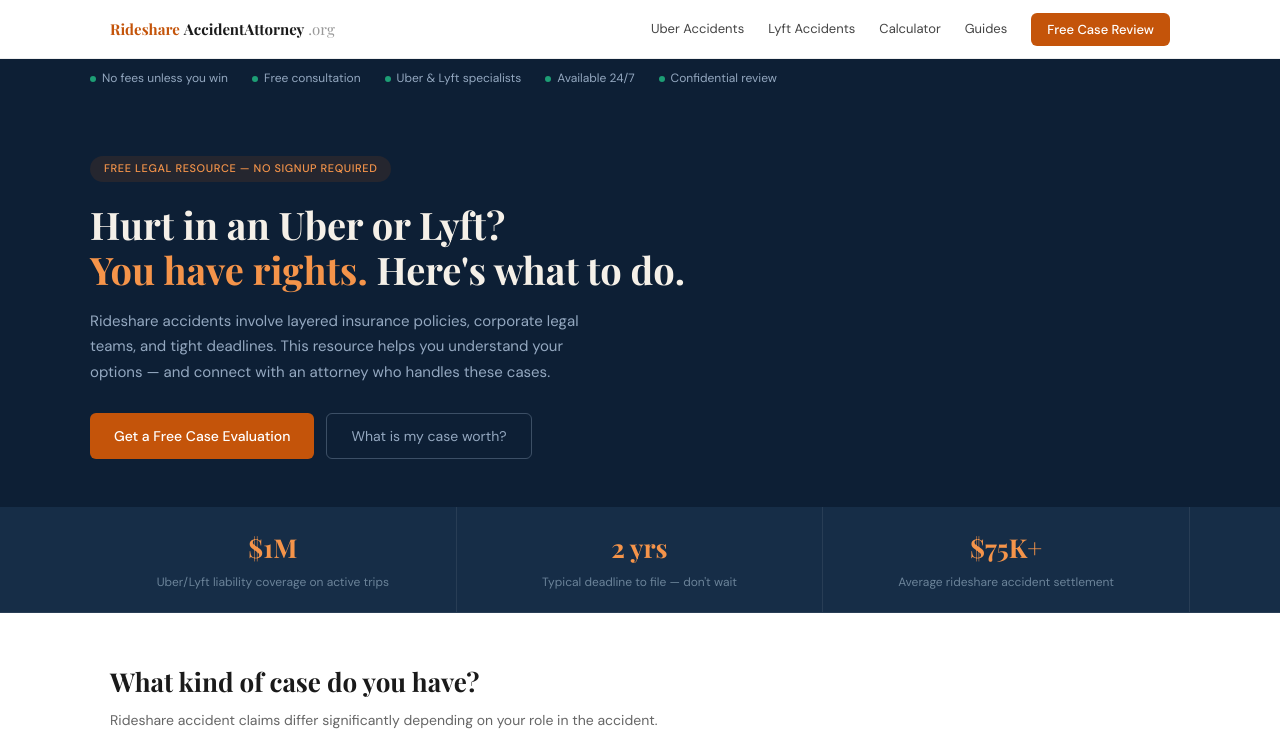
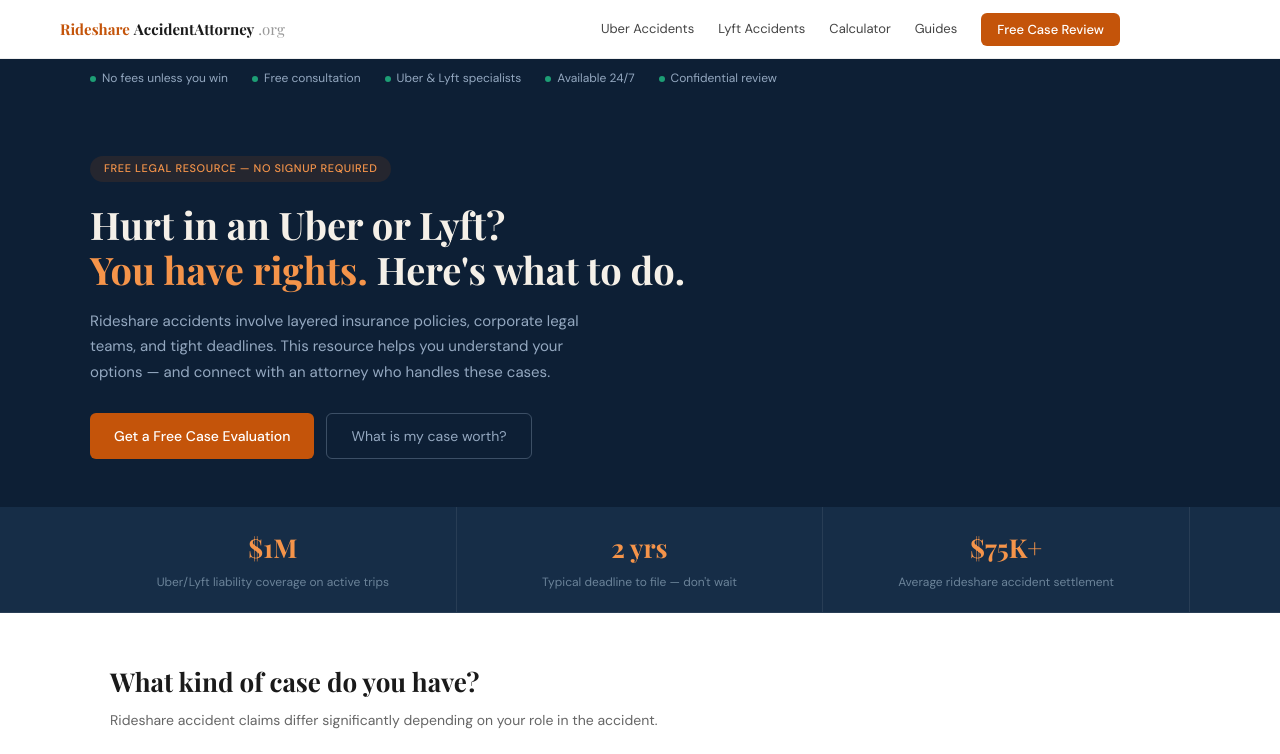
Before and after one commit to grqk654/rideshareaccidentattorney, a React (Vite) app: page / in a window 1280 px wide. Shown: the top 754 px of the page. Built offline with nearby package versions, Linux system fonts and the light colour scheme.

Commit message:
Adjust Nav component styles for better layout

```diff
--- a/src/App.jsx
+++ b/src/App.jsx
@@ -348,7 +348,7 @@ function Nav({ page, setPage }) {
   const [menuOpen, setMenuOpen] = useState(false)
   return (
     <nav style={{ borderBottom: '1px solid #eee', position: 'sticky', top: 0, background: '#fff', zIndex: 100 }}>
-      <div style={{ maxWidth: 1100, margin: '0 auto', padding: '0 20px', display: 'flex', alignItems: 'center', justifyContent: 'space-between', height: 58 }}>
+      <div style={{ maxWidth: 1100, margin: '0 40px', padding: '0 20px', display: 'flex', alignItems: 'center', justifyContent: 'space-between', height: 58 }}>
         <div onClick={() => setPage('home')} style={{ cursor: 'pointer', fontFamily: G.serif, fontSize: 15, fontWeight: 700, display: 'flex', alignItems: 'center', gap: 4 }}>
           <span style={{ color: G.orange }}>Rideshare</span><span>AccidentAttorney</span><span style={{ color: '#999', fontWeight: 400 }}>.org</span>
         </div>
```
